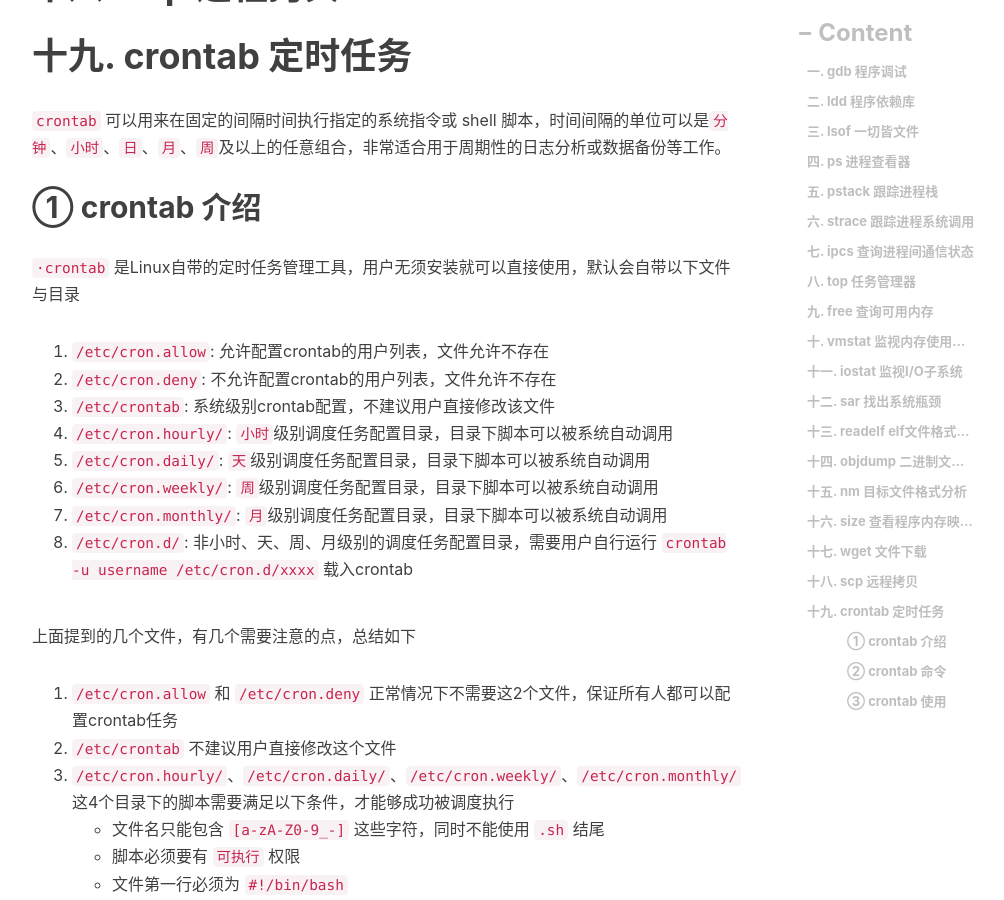
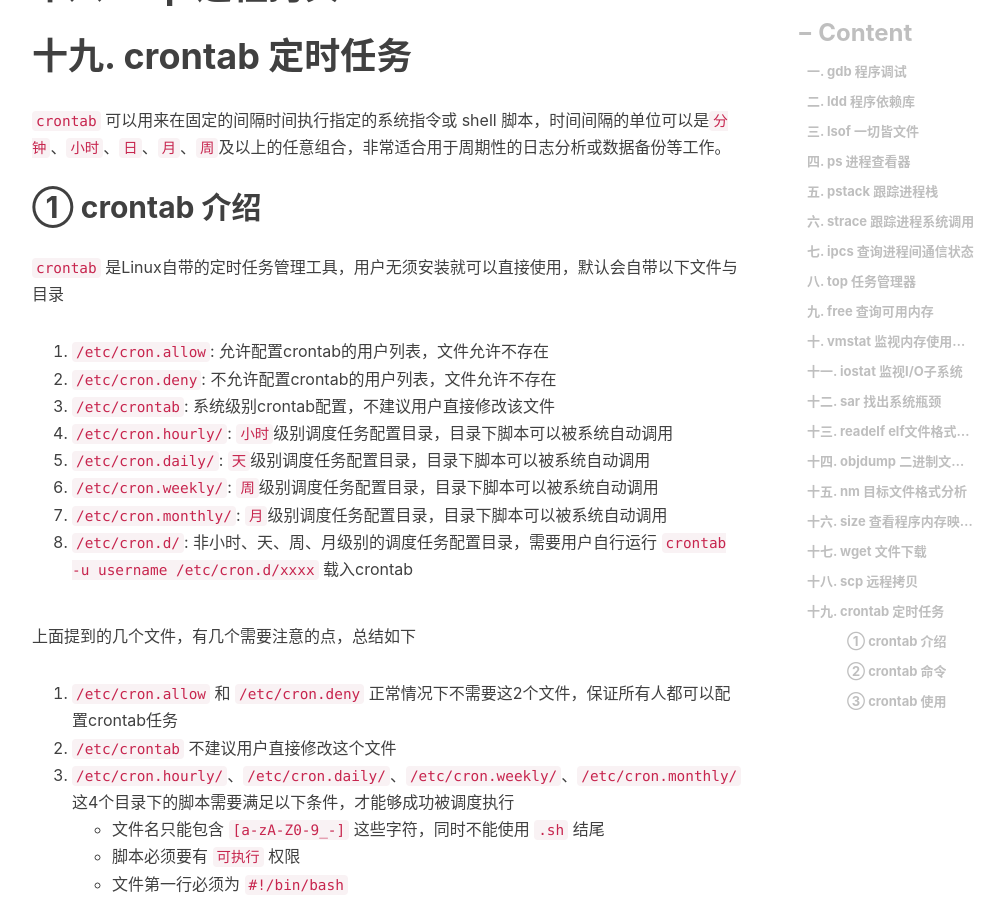
Before and after one commit to engru/chenguolin.github.io, a Jekyll site: the page built from _posts/2016-09-27-【Linux-11】Linux最常用运维工具.md, in a window 1280 px wide and 900 px high, scrolled down 1847 px. Shown: the whole window, without its empty margins (233-1237 px from the left). Built offline with Jekyll 4.4.1, drawn with Linux system fonts in a browser that asks for light colours; nearby versions of some CDN libraries; comment, search, counter and statistics services are not loaded.

```diff
--- a/_posts/2016-09-27-【Linux-11】Linux最常用运维工具.md
+++ b/_posts/2016-09-27-【Linux-11】Linux最常用运维工具.md
@@ -49,7 +49,7 @@ tags:         #标签
 `crontab` 可以用来在固定的间隔时间执行指定的系统指令或 shell 脚本，时间间隔的单位可以是`分钟`、`小时`、`日`、`月`、`周`及以上的任意组合，非常适合用于周期性的日志分析或数据备份等工作。
 
 ## ① crontab 介绍
-`·crontab` 是Linux自带的定时任务管理工具，用户无须安装就可以直接使用，默认会自带以下文件与目录
+`crontab` 是Linux自带的定时任务管理工具，用户无须安装就可以直接使用，默认会自带以下文件与目录
 
 1. `/etc/cron.allow`: 允许配置crontab的用户列表，文件允许不存在
 2. `/etc/cron.deny`: 不允许配置crontab的用户列表，文件允许不存在
```
